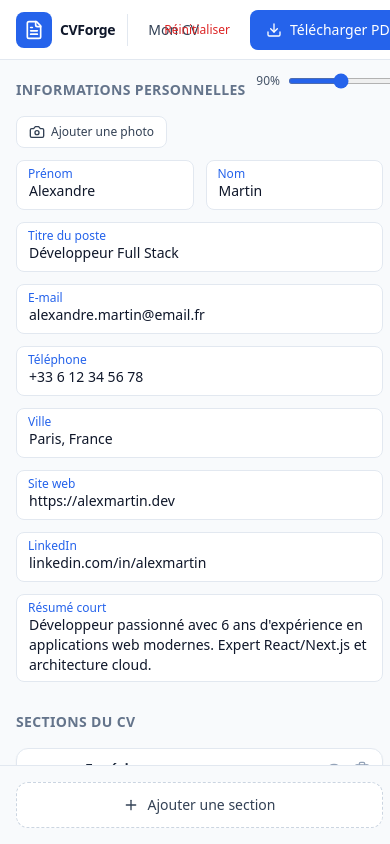
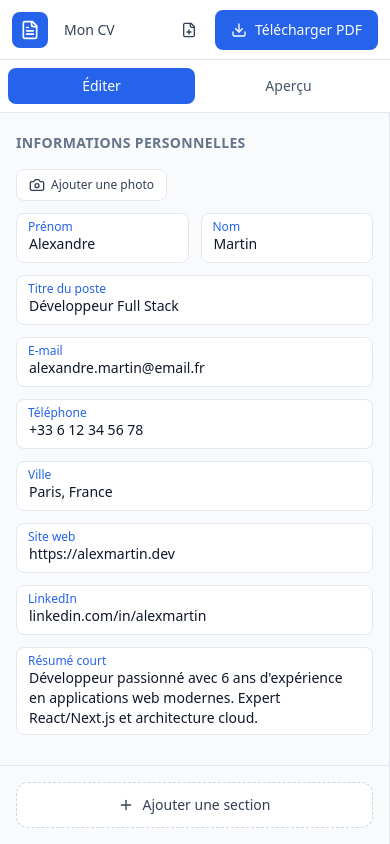
Before and after one commit to Kotazo2026/cvforge, a Next.js app: page /editor in a window 390 px wide. Built offline with nearby package versions, Linux system fonts and the light colour scheme.

Commit message:
feat(bloc10): assemblage final et persistance localStorage

```diff
--- a/src/app/editor/page.tsx
+++ b/src/app/editor/page.tsx
@@ -1,8 +1,7 @@
 'use client';
 
 import { useEffect, useRef, useState } from 'react';
-import { CVEditor } from '@/components/editor/CVEditor';
-import { EditorLivePreview } from '@/components/preview/EditorLivePreview';
+import { EditorWorkspace } from '@/components/editor/EditorWorkspace';
 import { Toolbar } from '@/components/toolbar/Toolbar';
 import { useCVStore } from '@/store/cv.store';
 
@@ -21,26 +20,18 @@ export default function EditorPage() {
 
   if (!hydrated) {
     return (
-      <main className="flex h-screen items-center justify-center bg-slate-100">
+      <div className="flex h-screen items-center justify-center bg-slate-100">
         <p className="text-sm text-slate-500">Chargement de votre CV…</p>
-      </main>
+      </div>
     );
   }
 
   return (
     <div className="flex h-screen flex-col overflow-hidden bg-slate-100">
-      <div data-cvforge-chrome>
+      <div data-cvforge-chrome className="shrink-0">
         <Toolbar previewRef={previewRef} />
       </div>
-      <main className="flex min-h-0 flex-1">
-        <CVEditor />
-        <div
-          className="flex min-w-0 flex-col"
-          style={{ width: 'calc(100% - 400px)' }}
-        >
-          <EditorLivePreview previewRef={previewRef} />
-        </div>
-      </main>
+      <EditorWorkspace previewRef={previewRef} />
     </div>
   );
 }
--- /dev/null
+++ b/src/components/editor/EditorWorkspace.tsx
@@ -0,0 +1,98 @@
+'use client';
+
+import type { RefObject } from 'react';
+import { useEffect, useState } from 'react';
+import { CVEditor } from '@/components/editor/CVEditor';
+import { EditorLivePreview } from '@/components/preview/EditorLivePreview';
+import { cn } from '@/utils/cv.utils';
+
+type MobilePanel = 'edit' | 'preview';
+
+interface EditorWorkspaceProps {
+  previewRef: RefObject<HTMLDivElement | null>;
+}
+
+const MOBILE_BREAKPOINT_PX = 1024;
+
+export function EditorWorkspace({ previewRef }: EditorWorkspaceProps) {
+  const [mobilePanel, setMobilePanel] = useState<MobilePanel>('edit');
+  const [isNarrow, setIsNarrow] = useState(false);
+
+  useEffect(() => {
+    const media = window.matchMedia(`(max-width: ${MOBILE_BREAKPOINT_PX - 1}px)`);
+
+    const update = () => setIsNarrow(media.matches);
+    update();
+
+    media.addEventListener('change', update);
+    return () => media.removeEventListener('change', update);
+  }, []);
+
+  return (
+    <div className="flex min-h-0 flex-1 flex-col">
+      {isNarrow && (
+        <div
+          className="flex shrink-0 border-b border-slate-200 bg-white p-2"
+          role="tablist"
+          aria-label="Basculer entre édition et aperçu"
+          data-cvforge-chrome
+        >
+          <button
+            type="button"
+            role="tab"
+            aria-selected={mobilePanel === 'edit'}
+            onClick={() => setMobilePanel('edit')}
+            className={cn(
+              'flex-1 rounded-lg py-2 text-sm font-medium transition-colors',
+              'focus:outline-none focus-visible:ring-2 focus-visible:ring-blue-500',
+              mobilePanel === 'edit'
+                ? 'bg-[#2563EB] text-white'
+                : 'text-slate-600 hover:bg-slate-100',
+            )}
+          >
+            Éditer
+          </button>
+          <button
+            type="button"
+            role="tab"
+            aria-selected={mobilePanel === 'preview'}
+            onClick={() => setMobilePanel('preview')}
+            className={cn(
+              'flex-1 rounded-lg py-2 text-sm font-medium transition-colors',
+              'focus:outline-none focus-visible:ring-2 focus-visible:ring-blue-500',
+              mobilePanel === 'preview'
+                ? 'bg-[#2563EB] text-white'
+                : 'text-slate-600 hover:bg-slate-100',
+            )}
+          >
+            Aperçu
+          </button>
+        </div>
+      )}
+
+      <div className="flex min-h-0 flex-1">
+        <div
+          className={cn(
+            'h-full min-h-0 shrink-0',
+            isNarrow
+              ? mobilePanel === 'edit'
+                ? 'flex w-full min-w-0'
+                : 'hidden'
+              : 'flex w-[400px]',
+          )}
+        >
+          <CVEditor className={isNarrow ? 'w-full' : undefined} />
+        </div>
+
+        <div
+          className={cn(
+            'flex min-h-0 min-w-0 flex-1 flex-col',
+            isNarrow && mobilePanel !== 'preview' && 'hidden',
+          )}
+        >
+          <EditorLivePreview previewRef={previewRef} />
+        </div>
+      </div>
+    </div>
+  );
+}
--- a/src/components/toolbar/Toolbar.tsx
+++ b/src/components/toolbar/Toolbar.tsx
@@ -2,8 +2,9 @@
 
 import type { RefObject } from 'react';
 import { useEffect, useState } from 'react';
-import { FileText } from 'lucide-react';
+import { FileText, FilePlus } from 'lucide-react';
 import { Button } from '@/components/ui/Button';
+import { ConfirmModal } from '@/components/ui/ConfirmModal';
 import { Divider } from '@/components/ui/Divider';
 import { useCVStore } from '@/store/cv.store';
 import { cn } from '@/utils/cv.utils';
@@ -30,6 +31,7 @@ export function Toolbar({ previewRef }: ToolbarProps) {
 
   const [editingTitle, setEditingTitle] = useState(false);
   const [titleDraft, setTitleDraft] = useState(title);
+  const [newCvModalOpen, setNewCvModalOpen] = useState(false);
 
   useEffect(() => {
     setTitleDraft(title);
@@ -42,19 +44,15 @@ export function Toolbar({ previewRef }: ToolbarProps) {
     setDocumentTitle(next);
   };
 
-  const handleReset = () => {
-    if (
-      window.confirm(
-        'Réinitialiser le CV ? Toutes les modifications non exportées seront perdues.',
-      )
-    ) {
+  const handleNewCv = () => {
     resetDocument();
-    }
+    setNewCvModalOpen(false);
   };
 
   return (
+    <>
       <header
-      className="flex h-[60px] shrink-0 items-center gap-3 border-b border-slate-200 bg-white px-4 shadow-sm"
+        className="flex h-[60px] shrink-0 items-center gap-2 overflow-x-auto border-b border-slate-200 bg-white px-3 shadow-sm sm:gap-3 sm:px-4"
         role="banner"
       >
         <div className="flex shrink-0 items-center gap-2">
@@ -64,10 +62,12 @@ export function Toolbar({ previewRef }: ToolbarProps) {
           >
             <FileText className="h-5 w-5" />
           </div>
-        <span className="text-sm font-bold tracking-tight text-slate-900">CVForge</span>
+          <span className="hidden text-sm font-bold tracking-tight text-slate-900 sm:inline">
+            CVForge
+          </span>
         </div>
 
-      <Divider orientation="vertical" className="h-8" />
+        <Divider orientation="vertical" className="hidden h-8 sm:block" />
 
         <div className="min-w-0 shrink">
           {editingTitle ? (
@@ -84,7 +84,7 @@ export function Toolbar({ previewRef }: ToolbarProps) {
                   setEditingTitle(false);
                 }
               }}
-            className="w-40 max-w-[12rem] rounded border border-blue-300 px-2 py-1 text-sm focus:outline-none focus:ring-2 focus:ring-blue-500"
+              className="w-28 max-w-[10rem] rounded border border-blue-300 px-2 py-1 text-sm focus:outline-none focus:ring-2 focus:ring-blue-500 sm:w-40 sm:max-w-[12rem]"
               aria-label="Nom du CV"
             />
           ) : (
@@ -94,7 +94,7 @@ export function Toolbar({ previewRef }: ToolbarProps) {
                 setTitleDraft(title);
                 setEditingTitle(true);
               }}
-            className="max-w-[12rem] truncate rounded px-2 py-1 text-sm font-medium text-slate-700 hover:bg-slate-100 focus:outline-none focus-visible:ring-2 focus-visible:ring-blue-500"
+              className="max-w-[10rem] truncate rounded px-2 py-1 text-sm font-medium text-slate-700 hover:bg-slate-100 focus:outline-none focus-visible:ring-2 focus-visible:ring-blue-500 sm:max-w-[12rem]"
               title="Cliquer pour renommer"
             >
               {title || 'Mon CV'}
@@ -102,22 +102,22 @@ export function Toolbar({ previewRef }: ToolbarProps) {
           )}
         </div>
 
-      <Divider orientation="vertical" className="hidden h-8 sm:block" />
-
-      <div className="hidden min-w-0 flex-1 items-center justify-center overflow-x-auto sm:flex">
-        <TemplateSelector />
-      </div>
-
         <Divider orientation="vertical" className="hidden h-8 md:block" />
 
-      <div className="hidden items-center md:flex">
-        <ColorPicker />
+        <div className="hidden min-w-0 flex-1 items-center justify-center overflow-x-auto md:flex">
+          <TemplateSelector />
         </div>
 
         <Divider orientation="vertical" className="hidden h-8 lg:block" />
 
+        <div className="hidden items-center lg:flex">
+          <ColorPicker />
+        </div>
+
+        <Divider orientation="vertical" className="hidden h-8 xl:block" />
+
         <div
-        className="hidden items-center gap-1 rounded-lg border border-slate-200 p-0.5 lg:flex"
+          className="hidden items-center gap-1 rounded-lg border border-slate-200 p-0.5 xl:flex"
           role="group"
           aria-label="Taille de police"
         >
@@ -141,17 +141,31 @@ export function Toolbar({ previewRef }: ToolbarProps) {
           ))}
         </div>
 
-      <div className="ml-auto flex shrink-0 items-center gap-2">
+        <div className="ml-auto flex shrink-0 items-center gap-1.5 sm:gap-2">
           <Button
             variant="ghost"
             size="sm"
-          onClick={handleReset}
-          className="text-red-600 hover:bg-red-50"
+            icon={<FilePlus className="h-4 w-4" aria-hidden />}
+            onClick={() => setNewCvModalOpen(true)}
+            className="text-slate-700"
+            aria-label="Nouveau CV"
           >
-          Réinitialiser
+            <span className="hidden sm:inline">Nouveau CV</span>
           </Button>
           <ExportButton previewRef={previewRef} />
         </div>
       </header>
+
+      <ConfirmModal
+        open={newCvModalOpen}
+        title="Créer un nouveau CV ?"
+        message="Votre CV actuel sera remplacé par un modèle vierge. Cette action est irréversible si vous n'avez pas exporté votre travail."
+        confirmLabel="Nouveau CV"
+        cancelLabel="Annuler"
+        variant="danger"
+        onConfirm={handleNewCv}
+        onCancel={() => setNewCvModalOpen(false)}
+      />
+    </>
   );
 }
--- /dev/null
+++ b/src/components/ui/ConfirmModal.tsx
@@ -0,0 +1,91 @@
+'use client';
+
+import { useEffect, useRef, useId } from 'react';
+import { Button } from './Button';
+import { cn } from '@/utils/cv.utils';
+
+export interface ConfirmModalProps {
+  open: boolean;
+  title: string;
+  message: string;
+  confirmLabel?: string;
+  cancelLabel?: string;
+  variant?: 'default' | 'danger';
+  onConfirm: () => void;
+  onCancel: () => void;
+}
+
+export function ConfirmModal({
+  open,
+  title,
+  message,
+  confirmLabel = 'Confirmer',
+  cancelLabel = 'Annuler',
+  variant = 'default',
+  onConfirm,
+  onCancel,
+}: ConfirmModalProps) {
+  const dialogRef = useRef<HTMLDivElement>(null);
+  const titleId = useId();
+  const messageId = useId();
+
+  useEffect(() => {
+    if (!open) return;
+
+    const onKeyDown = (event: KeyboardEvent) => {
+      if (event.key === 'Escape') onCancel();
+    };
+
+    document.addEventListener('keydown', onKeyDown);
+    dialogRef.current?.focus();
+    document.body.style.overflow = 'hidden';
+
+    return () => {
+      document.removeEventListener('keydown', onKeyDown);
+      document.body.style.overflow = '';
+    };
+  }, [open, onCancel]);
+
+  if (!open) return null;
+
+  return (
+    <div
+      className="fixed inset-0 z-[200] flex items-center justify-center bg-black/40 p-4"
+      role="presentation"
+      onClick={onCancel}
+    >
+      <div
+        ref={dialogRef}
+        role="dialog"
+        aria-modal="true"
+        aria-labelledby={titleId}
+        aria-describedby={messageId}
+        tabIndex={-1}
+        className={cn(
+          'w-full max-w-md rounded-xl bg-white p-6 shadow-xl',
+          'focus:outline-none focus-visible:ring-2 focus-visible:ring-blue-500',
+        )}
+        onClick={(event) => event.stopPropagation()}
+      >
+        <h2 id={titleId} className="text-lg font-semibold text-slate-900">
+          {title}
+        </h2>
+        <p id={messageId} className="mt-2 text-sm leading-relaxed text-slate-600">
+          {message}
+        </p>
+        <div className="mt-6 flex justify-end gap-2">
+          <Button variant="secondary" size="md" onClick={onCancel}>
+            {cancelLabel}
+          </Button>
+          <Button
+            variant={variant === 'danger' ? 'danger' : 'primary'}
+            size="md"
+            onClick={onConfirm}
+          >
+            {confirmLabel}
+          </Button>
+        </div>
+      </div>
+    </div>
+  );
+}
```
Also changed, not shown: src/app/editor/layout.tsx (added, +11 -0 lines), src/components/editor/CVEditor.tsx (+10 -2 lines), 2 other files (tests, documents, lock files or other folders). Lines whose indentation alone changed are shown as unchanged.
